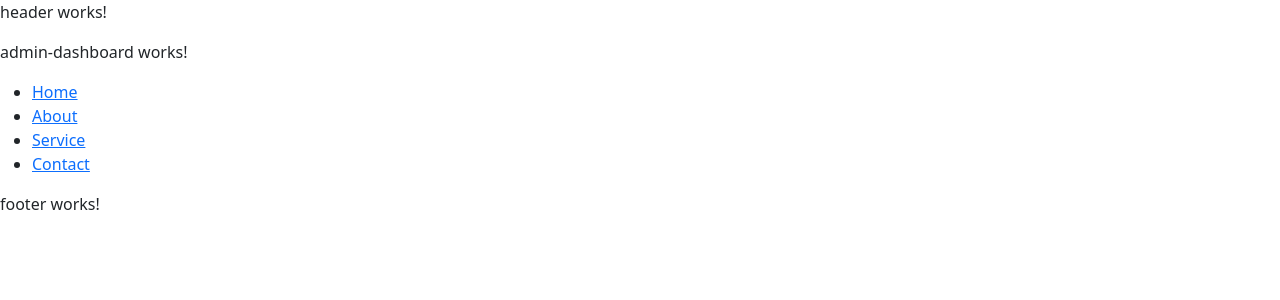
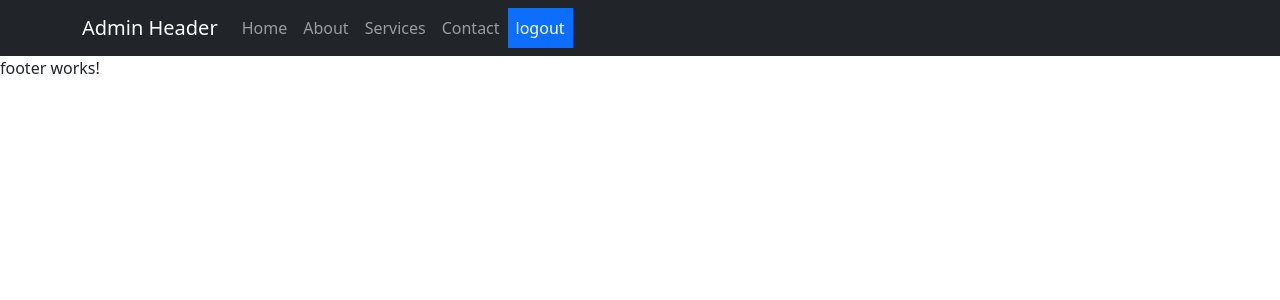
Before and after one commit to wuyeelok/trying_routing, an Angular app: page /admin in a window 1280 px wide. Shown: the top 300 px of the page. Built offline with nearby package versions, Linux system fonts and the light colour scheme.

Commit message:
Copy: Admin header component

```diff
--- a/src/app/modules/admin/admin-routing.module.ts
+++ b/src/app/modules/admin/admin-routing.module.ts
@@ -13,7 +13,7 @@ const routes: Routes = [
     children: [
       { path: 'home', component: HomeComponent },
       { path: 'about', component: AboutComponent },
-      { path: 'service', component: ServicesComponent },
+      { path: 'services', component: ServicesComponent },
       { path: 'contact', component: ContactComponent },
       { path: '', redirectTo: 'admin/home', pathMatch: 'full' },
     ],
--- a/src/app/modules/admin/components/admin-dashboard/admin-dashboard.component.html
+++ b/src/app/modules/admin/components/admin-dashboard/admin-dashboard.component.html
@@ -1,12 +1,4 @@
 <app-header></app-header>
-<p>admin-dashboard works!</p>
-
-<ul>
-  <li><a routerLink="./home">Home</a></li>
-  <li><a routerLink="./about">About</a></li>
-  <li><a routerLink="./service">Service</a></li>
-  <li><a routerLink="./contact">Contact</a></li>
-</ul>
 
 <router-outlet></router-outlet>
 <app-footer></app-footer>
--- a/src/app/modules/admin/components/header/header.component.html
+++ b/src/app/modules/admin/components/header/header.component.html
@@ -1 +1,35 @@
-<p>header works!</p>
+<nav class="navbar navbar-expand-lg navbar-dark bg-dark">
+  <div class="container">
+    <a class="navbar-brand" href="#">Admin Header</a>
+    <button
+      class="navbar-toggler"
+      type="button"
+      data-toggle="collapse"
+      data-target="#navbarResponsive"
+      aria-controls="navbarResponsive"
+      aria-expanded="false"
+      aria-label="Toggle navigation"
+    >
+      <span class="navbar-toggler-icon"></span>
+    </button>
+    <div class="collapse navbar-collapse" id="navbarResponsive">
+      <ul class="navbar-nav ml-auto">
+        <li class="nav-item" routerLinkActive="active">
+          <a class="nav-link" routerLink="./home">Home</a>
+        </li>
+        <li class="nav-item" routerLinkActive="active">
+          <a class="nav-link" routerLink="./about">About</a>
+        </li>
+        <li class="nav-item" routerLinkActive="active">
+          <a class="nav-link" routerLink="./services">Services</a>
+        </li>
+        <li class="nav-item" routerLinkActive="active">
+          <a class="nav-link" routerLink="./contact">Contact</a>
+        </li>
+        <li class="btn-primary nav-item text-white" role="button">
+          <a class="nav-link text-white" (click)="logout()">logout</a>
+        </li>
+      </ul>
+    </div>
+  </div>
+</nav>
--- a/src/app/modules/admin/components/header/header.component.ts
+++ b/src/app/modules/admin/components/header/header.component.ts
@@ -3,13 +3,12 @@ import { Component, OnInit } from '@angular/core';
 @Component({
   selector: 'app-header',
   templateUrl: './header.component.html',
-  styleUrls: ['./header.component.scss']
+  styleUrls: ['./header.component.scss'],
 })
 export class HeaderComponent implements OnInit {
+  constructor() {}
 
-  constructor() { }
+  ngOnInit(): void {}
 
-  ngOnInit(): void {
-  }
-
+  logout(): void {}
 }
```
